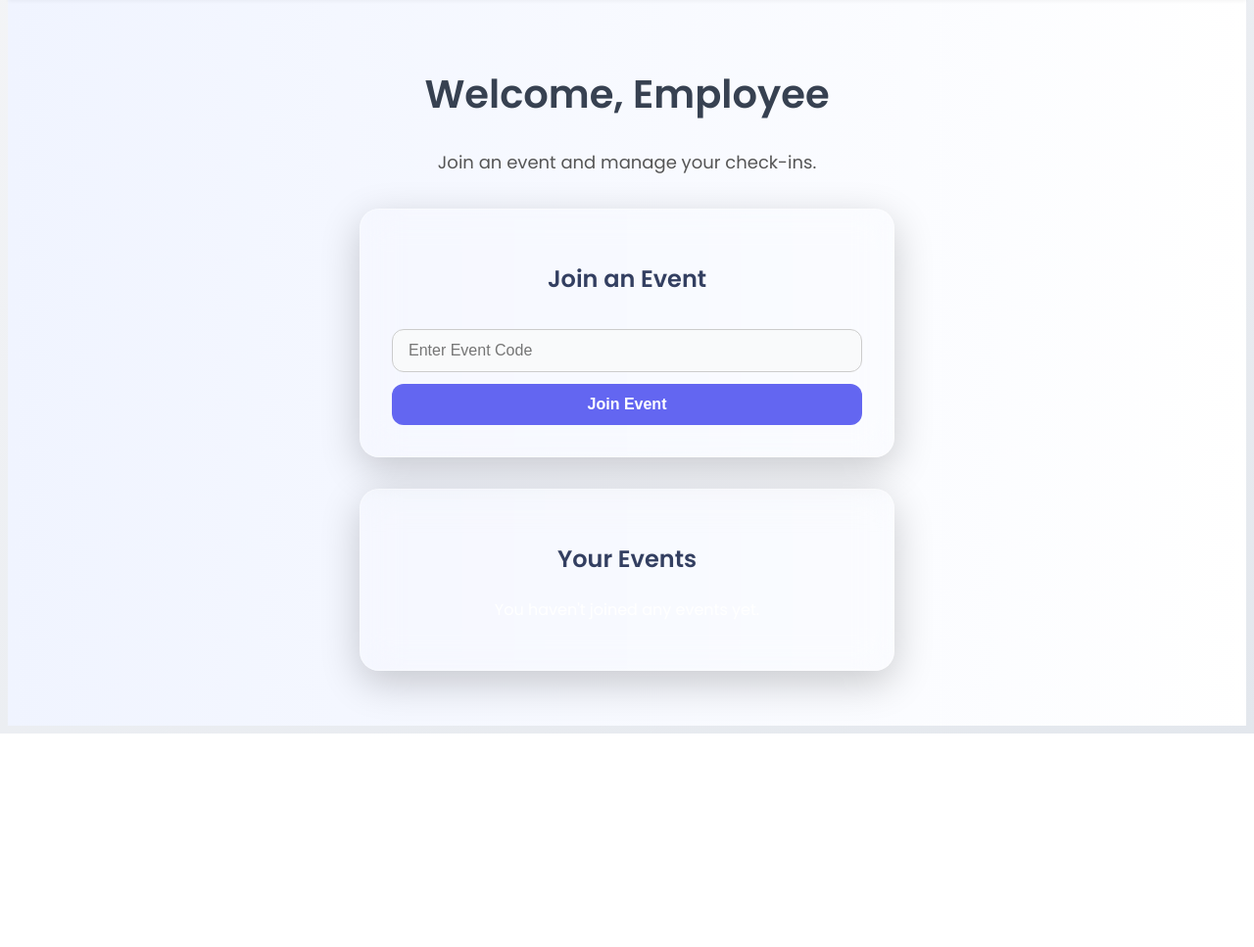
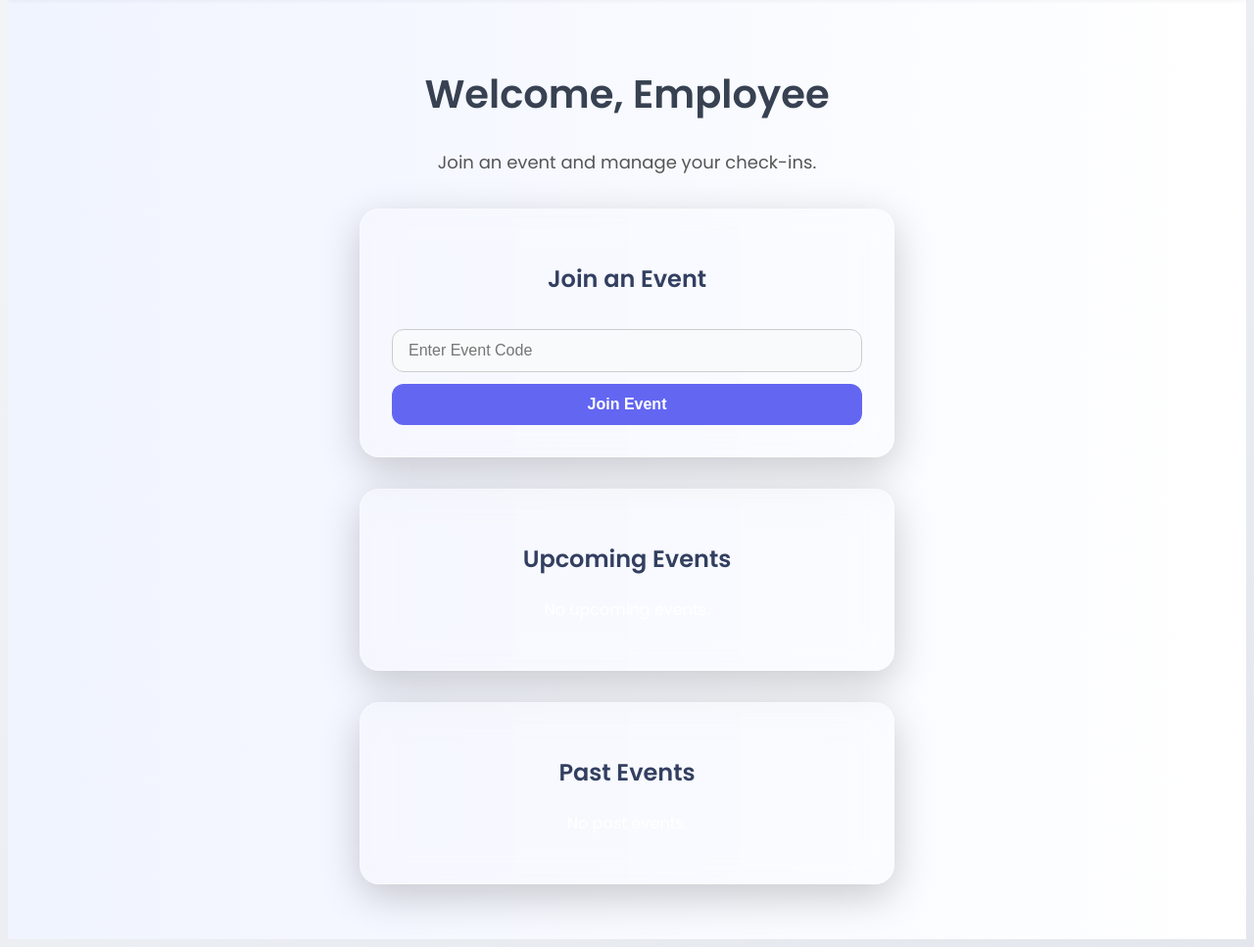
Before and after one commit to xboutaj/easyconnect, a Django app: page /dashboard/employee/ in a window 1280 px wide. Shown: the part 86-1053 px from the top of the page at 98% size. Before the commit the page ends 835 px from the top, so only its background shows below. Run offline with Django 5.2, Linux system fonts and the light colour scheme; a user stored in the database is signed in; data comes from the database, SQL or seed files in the repository; data that the repository does not hold is empty.

Commit message:
Add event lists and join functionality

```diff
--- a/mainapp/views.py
+++ b/mainapp/views.py
@@ -19,7 +19,13 @@ def home(request):
 
 @role_required('admin')
 def admin(request):
-    return render(request, 'main/admin.html')
+    today = timezone.now().date()
+    events = Event.objects.filter(host=request.user).order_by('date')
+    context = {
+        'upcoming_events': events.filter(date__gte=today),
+        'past_events': events.filter(date__lt=today)
+    }
+    return render(request, 'main/admin.html', context)
 
 @role_required('vendor')
 def vendor(request):
@@ -96,20 +102,36 @@ def join_event(request):
 
 @login_required
 def employee_dashboard(request):
-    return render(request, 'main/employee.html')
+    profile, _ = EmployeeProfile.objects.get_or_create(user=request.user)
+    events = profile.joined_events.all().order_by('date')
+    today = timezone.now().date()
+    context = {
+        'upcoming_events': events.filter(date__gte=today),
+        'past_events': events.filter(date__lt=today)
+    }
+    return render(request, 'main/employee.html', context)
 
 @csrf_exempt
 def join_event_employee(request):
     if request.method == 'POST':
-        data = json.loads(request.body)
-        event_code = data.get('event_code')
+        if request.content_type == 'application/json':
+            data = json.loads(request.body)
+            event_code = data.get('event_code')
+        else:
+            event_code = request.POST.get('event_code')
         try:
             event = Event.objects.get(employee_code=event_code)
             profile, _ = EmployeeProfile.objects.get_or_create(user=request.user)
             profile.joined_events.add(event)
-            return JsonResponse({'success': True, 'event_id': event.id})
+            if request.content_type == 'application/json':
+                return JsonResponse({'success': True, 'event_id': event.id})
+            messages.success(request, 'Event joined successfully')
+            return redirect('employee_dashboard')
         except Event.DoesNotExist:
-            return JsonResponse({'success': False, 'error': 'Invalid event code'})
+            if request.content_type == 'application/json':
+                return JsonResponse({'success': False, 'error': 'Invalid event code'})
+            messages.error(request, 'Invalid event code')
+            return redirect('employee_dashboard')
 
 @csrf_exempt
 def scan_ticket_qr(request):
--- a/templates/main/employee.html
+++ b/templates/main/employee.html
@@ -39,20 +39,36 @@
       </form>
     </div>
 
-    <!-- Joined Events List -->
+    <!-- Upcoming Events -->
     <div class="glass-card" data-aos="fade-up">
-      <h2>Your Events</h2>
-      {% if joined_events %}
+      <h2>Upcoming Events</h2>
+      {% if upcoming_events %}
         <ul>
-          {% for event in joined_events %}
+          {% for event in upcoming_events %}
             <li>
               <strong>{{ event.name }}</strong> - {{ event.date }} at {{ event.location }}
-              <a class="see-more" href="{% url 'scanner_page' event.id %}">Open Scanner</a>
+              <a class="see-more" href="{% url 'scanner_view' %}">Open Scanner</a>
             </li>
           {% endfor %}
         </ul>
       {% else %}
-        <p>You haven't joined any events yet.</p>
+        <p>No upcoming events.</p>
+      {% endif %}
+    </div>
+
+    <!-- Past Events -->
+    <div class="glass-card" data-aos="fade-up">
+      <h2>Past Events</h2>
+      {% if past_events %}
+        <ul>
+          {% for event in past_events %}
+            <li>
+              <strong>{{ event.name }}</strong> - {{ event.date }} at {{ event.location }}
+            </li>
+          {% endfor %}
+        </ul>
+      {% else %}
+        <p>No past events.</p>
       {% endif %}
     </div>
   </section>
```
Also changed, not shown: templates/main/admin.html (+21 -12 lines), templates/main/attendee.html (+10 -0 lines).
